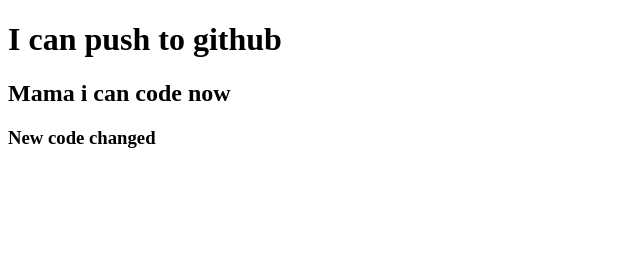
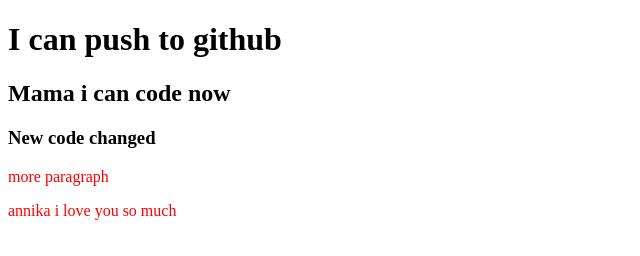
Before and after one commit to ShahNabil1/love-you, a plain HTML site: page index.html in a window 1280 px wide. Shown: the whole page, without its empty margins (0-640 px from the left). Drawn offline with Linux system fonts and the light colour scheme.

Commit message:
styles added

```diff
--- a/index.html
+++ b/index.html
@@ -5,10 +5,14 @@
     <meta http-equiv="X-UA-Compatible" content="IE=edge">
     <meta name="viewport" content="width=device-width, initial-scale=1.0">
     <title>Love You</title>
+    <link rel="stylesheet" href="style.css">
 </head>
 <body>
     <h1>I can push to github</h1>
     <h2> Mama i can code now</h2>
     <h3> New code changed</h3>
+    <p>more paragraph</p>
+    <p>annika i love you so much</p>
+
 </body>
 </html>
--- /dev/null
+++ b/style.css
@@ -0,0 +1,3 @@
+P{
+    color: red;
+}
```
